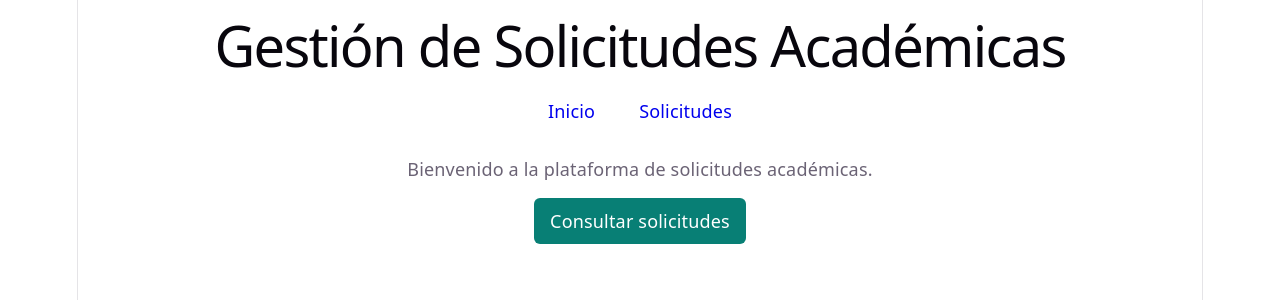
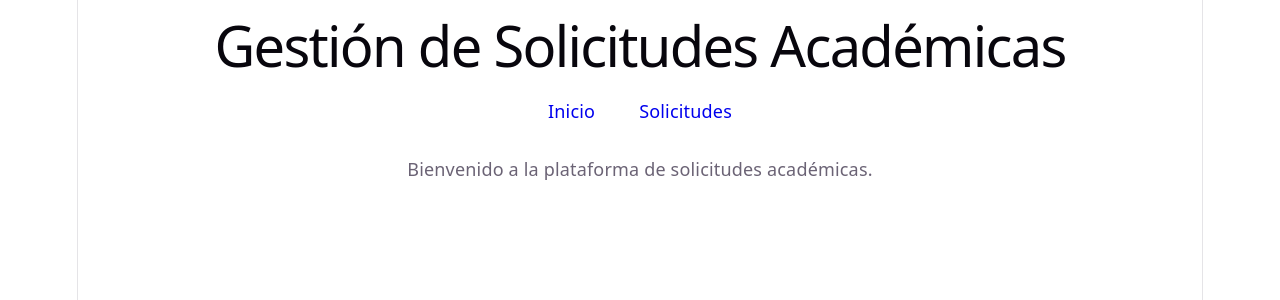
Before and after one commit to val74930123/pa3-prog-web-ava, a React (Vite) app: page / in a window 1280 px wide. Shown: the top 300 px of the page. Built offline with nearby package versions, Linux system fonts and the light colour scheme.

Commit message:
correccion solicitudeS

```diff
--- a/src/pages/Inicio.jsx
+++ b/src/pages/Inicio.jsx
@@ -1,13 +1,8 @@
-import { Link } from 'react-router';
-
 export default function Inicio() {
   return (
     <main className="inicio">
       <p>Bienvenido a la plataforma de solicitudes académicas.</p>
 
-      <Link className="boton-principal" to="/solicitudes">
-        Consultar solicitudes
-      </Link>
     </main>
   );
 }
```
